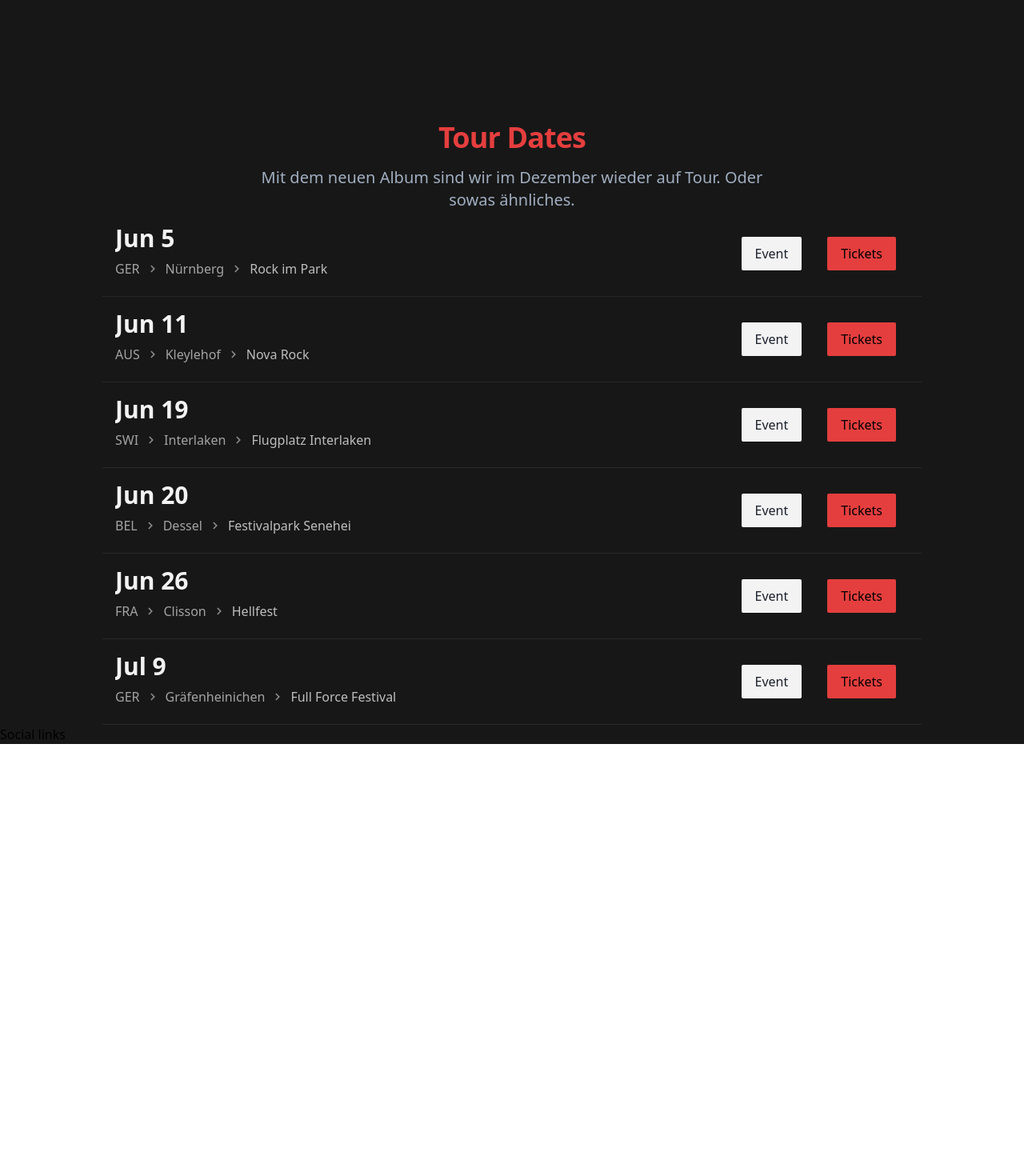
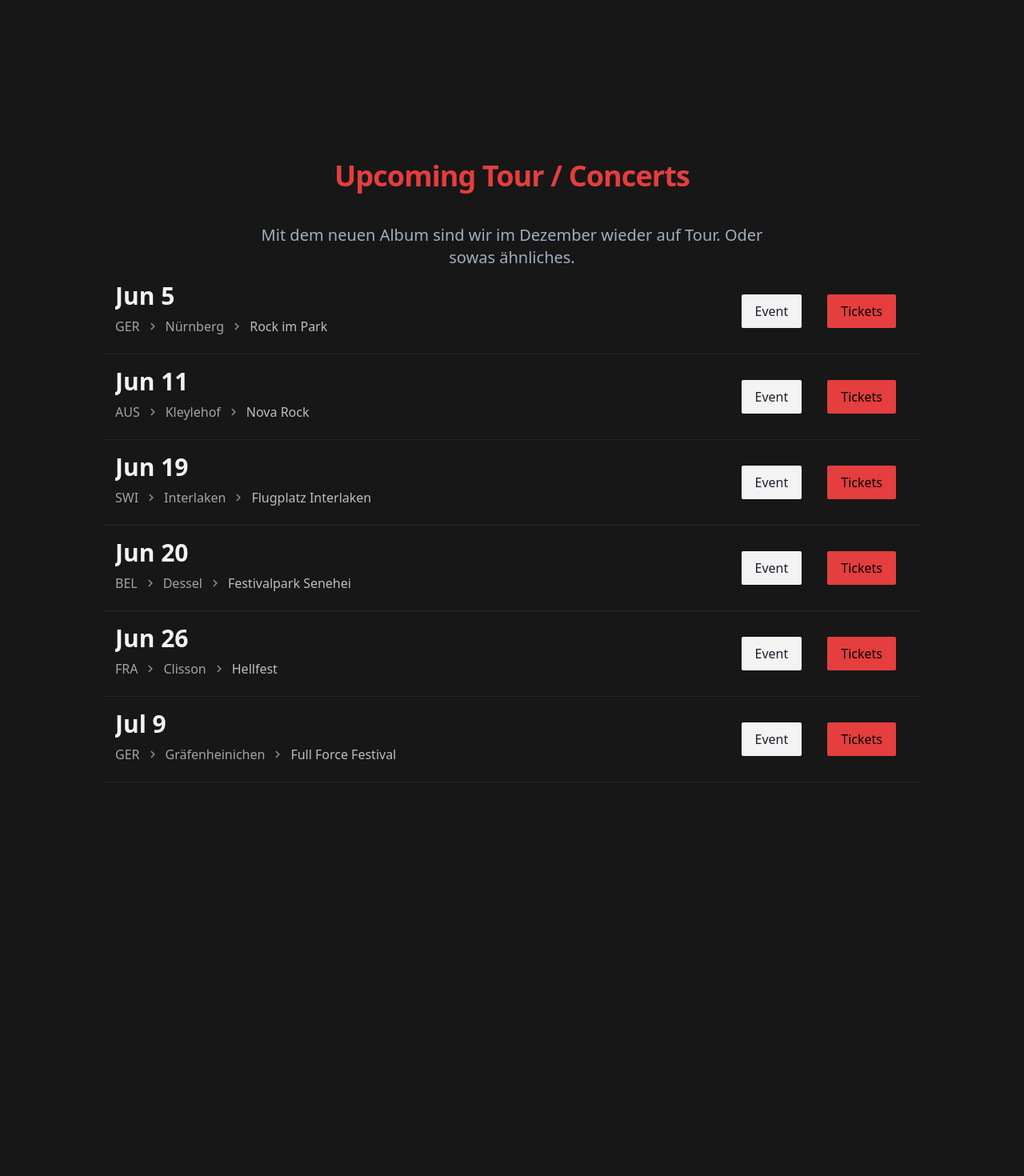
Before and after one commit to fossabot/drownthesun, a Next.js app: page / in a window 1280 px wide. Shown: the part 840-2310 px from the top of the page at 80% size. Before the commit the page ends 1770 px from the top, so only its background shows below. Built offline with nearby package versions, Linux system fonts and the light colour scheme.

Commit message:
Section Headline component

```diff
--- /dev/null
+++ b/components/SectionHeadline.tsx
@@ -0,0 +1,11 @@
+type Props = {
+    name: string
+}
+
+const SectionHeadline = (props: Props) => (
+    <h3 className="sticky top-0 px-8 pt-20 pb-6 text-3xl font-extrabold tracking-tight text-red-600 md:text-center bg-carbon-900 leading-8 sm:text-4xl sm:leading-10">
+        {props.name}
+    </h3>
+)
+
+export default SectionHeadline
--- a/components/Tour.tsx
+++ b/components/Tour.tsx
@@ -1,28 +1,14 @@
 import Concert from "./Concert"
 import Navbar from "./Navbar"
+import SectionHeadline from "./SectionHeadline"
 const Tour = () => (
     <div className="mx-auto max-w-screen-xl">
         <div className="mx-auto max-w-screen-lg">
-            <div className="mx-4 mt-8 md:text-center">
-                <h3 className="sticky top-0 mt-2 text-3xl font-extrabold tracking-tight text-red-600 leading-8 sm:text-4xl sm:leading-10">
-                    Tour Dates
-                </h3>
-                <p className="max-w-2xl mt-4 text-xl text-gray-500 leading-7 md:mx-auto">
-                    Mit dem neuen Album sind wir im Dezember wieder auf Tour. Oder sowas ähnliches.
-                </p>
-            </div>
-            {/* <div>
-                <div className="sticky top-0 ...">Sticky Heading 1</div>
-                <p className="py-4">Quisque cursus...</p>
-            </div>
-            <div>
-                <div className="sticky top-0 ...">Sticky Heading 2</div>
-                <p className="py-4">Integer lacinia...</p>
-            </div>
-            <div>
-                <div className="sticky top-0 ...">Sticky Heading 3</div>
-                <p className="py-4">Nullam mauris...</p>
-            </div> */}
+            <SectionHeadline name="Upcoming Tour / Concerts"></SectionHeadline>
+
+            <p className="max-w-2xl mt-4 text-xl text-gray-500 md:text-center leading-7 md:mx-auto">
+                Mit dem neuen Album sind wir im Dezember wieder auf Tour. Oder sowas ähnliches.
+            </p>
             <Concert country="GER" weekday="Fri" venue="Rock im Park" city="Nürnberg" date="Jun 5"></Concert>
             <Concert country="AUS" weekday="Thu" venue="Nova Rock" city="Kleylehof" date="Jun 11"></Concert>
             <Concert country="SWI" weekday="Thu" venue="Flugplatz Interlaken" city="Interlaken" date="Jun 19"></Concert>
--- a/pages/index.tsx
+++ b/pages/index.tsx
@@ -66,6 +66,9 @@
             <section className="min-h-full min-h-screen pt-8 md:pt-40 bg-carbon-900" id="tour">
                 <Tour></Tour>
             </section>
+            <section>
+                <div className="h-screen"></div>
+            </section>
             <footer>Social links</footer>
         </Layout>
     )
```
